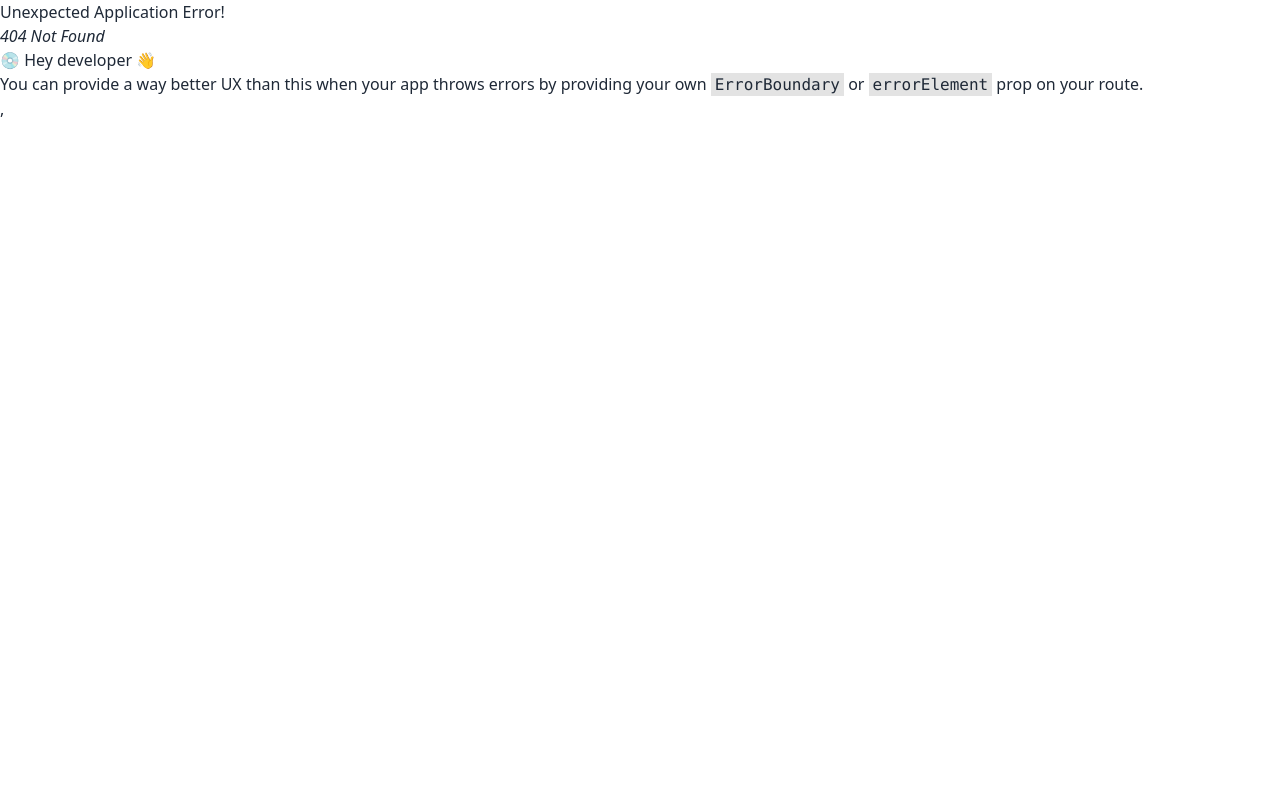
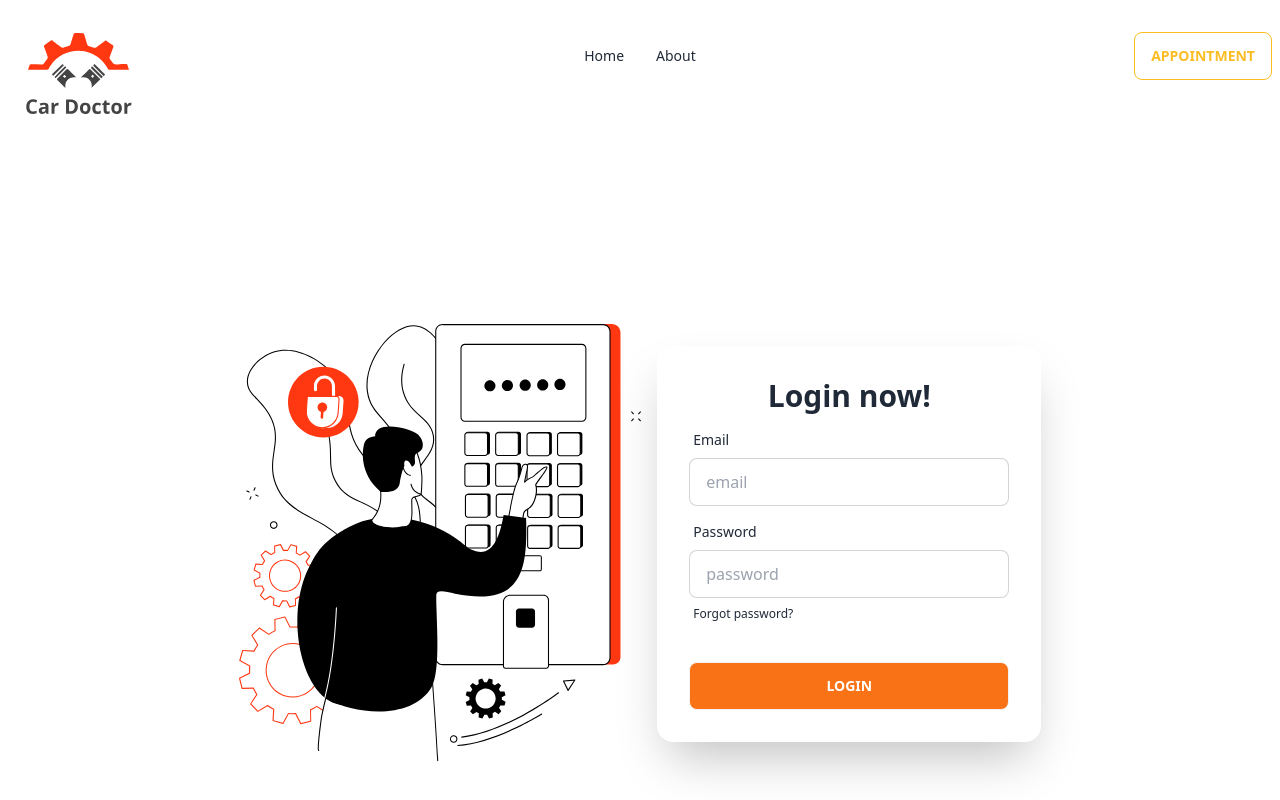
Before and after one commit to Ahnaf-17/four-wheeler-client, a React (Vite) app: page /login in a window 1280 px wide. Before the commit this address had no page. Shown: the top 800 px of the page. Built offline with nearby package versions, Linux system fonts and the light colour scheme.

Commit message:
firebase installed and login page created

```diff
--- a/package.json
+++ b/package.json
@@ -10,6 +10,7 @@
     "preview": "vite preview"
   },
   "dependencies": {
+    "firebase": "^10.5.0",
     "localforage": "^1.10.0",
     "match-sorter": "^6.3.1",
     "react": "^18.2.0",
--- a/src/Pages/Home/Services/ServiceCard.jsx
+++ b/src/Pages/Home/Services/ServiceCard.jsx
@@ -1,3 +1,4 @@
+/* eslint-disable react/prop-types */
 
 const ServiceCard = ({service}) => {
     const {price,img,title} = service
--- /dev/null
+++ b/src/Pages/Login/Login.jsx
@@ -0,0 +1,41 @@
+import loginImg from '../../assets/images/login/login.svg'
+const Login = () => {
+    const handleLogin = e => {
+        e.preventDefault()
+    }
+    return (
+        <div className="hero min-h-screen bg-base-100">
+            <div className="hero-content flex-col lg:flex-row">
+                <div className=" w-1/2">
+                   <img src={loginImg} alt="" />
+                </div>
+                <div className="card flex-shrink-0 w-full max-w-sm shadow-2xl bg-base-100">
+
+                    <form onSubmit={handleLogin} className="card-body">
+                    <h1 className="text-3xl font-bold text-center">Login now!</h1>
+                        <div className="form-control">
+                            <label className="label">
+                                <span className="label-text">Email</span>
+                            </label>
+                            <input type="email" placeholder="email" className="input input-bordered" required />
+                        </div>
+                        <div className="form-control">
+                            <label className="label">
+                                <span className="label-text">Password</span>
+                            </label>
+                            <input type="password" placeholder="password" className="input input-bordered" required />
+                            <label className="label">
+                                <a href="#" className="label-text-alt link link-hover">Forgot password?</a>
+                            </label>
+                        </div>
+                        <div className="form-control mt-6">
+                            <button className="btn bg-orange-500 text-white font-bold hover:text-black">Login</button>
+                        </div>
+                    </form>
+                </div>
+            </div>
+        </div>
+    );
+};
+
+export default Login;
--- /dev/null
+++ b/src/firebase/firebase.config.js
@@ -0,0 +1,18 @@
+// Import the functions you need from the SDKs you need
+import { initializeApp } from "firebase/app";
+// TODO: Add SDKs for Firebase products that you want to use
+// https://firebase.google.com/docs/web/setup#available-libraries
+
+// Your web app's Firebase configuration
+const firebaseConfig = {
+  apiKey: import.meta.env.vite_apiKey,
+  authDomain: import.meta.env.vite_authDomain,
+  projectId: import.meta.env.vite_projectId,
+  storageBucket: import.meta.env.vite_storageBucket,
+  messagingSenderId: import.meta.env.vite_messagingSenderId,
+  appId: import.meta.env.vite_appId
+};
+
+// Initialize Firebase
+const app = initializeApp(firebaseConfig);
+export default app;
--- a/src/routes/routes.jsx
+++ b/src/routes/routes.jsx
@@ -1,6 +1,7 @@
 import { createBrowserRouter } from "react-router-dom";
 import Main from "../Layout/Main";
 import Home from "../Pages/Home/Home/Home";
+import Login from "../Pages/Login/Login";
 
 const router = createBrowserRouter([
     {
@@ -10,6 +11,10 @@ const router = createBrowserRouter([
             {
                 path: '/',
                 element: <Home></Home>
+            },
+            {
+                path:'/login',
+                element: <Login></Login>
             }
         ]
     },
```
Also changed, not shown: 1 other file (tests, documents, lock files or other folders).
